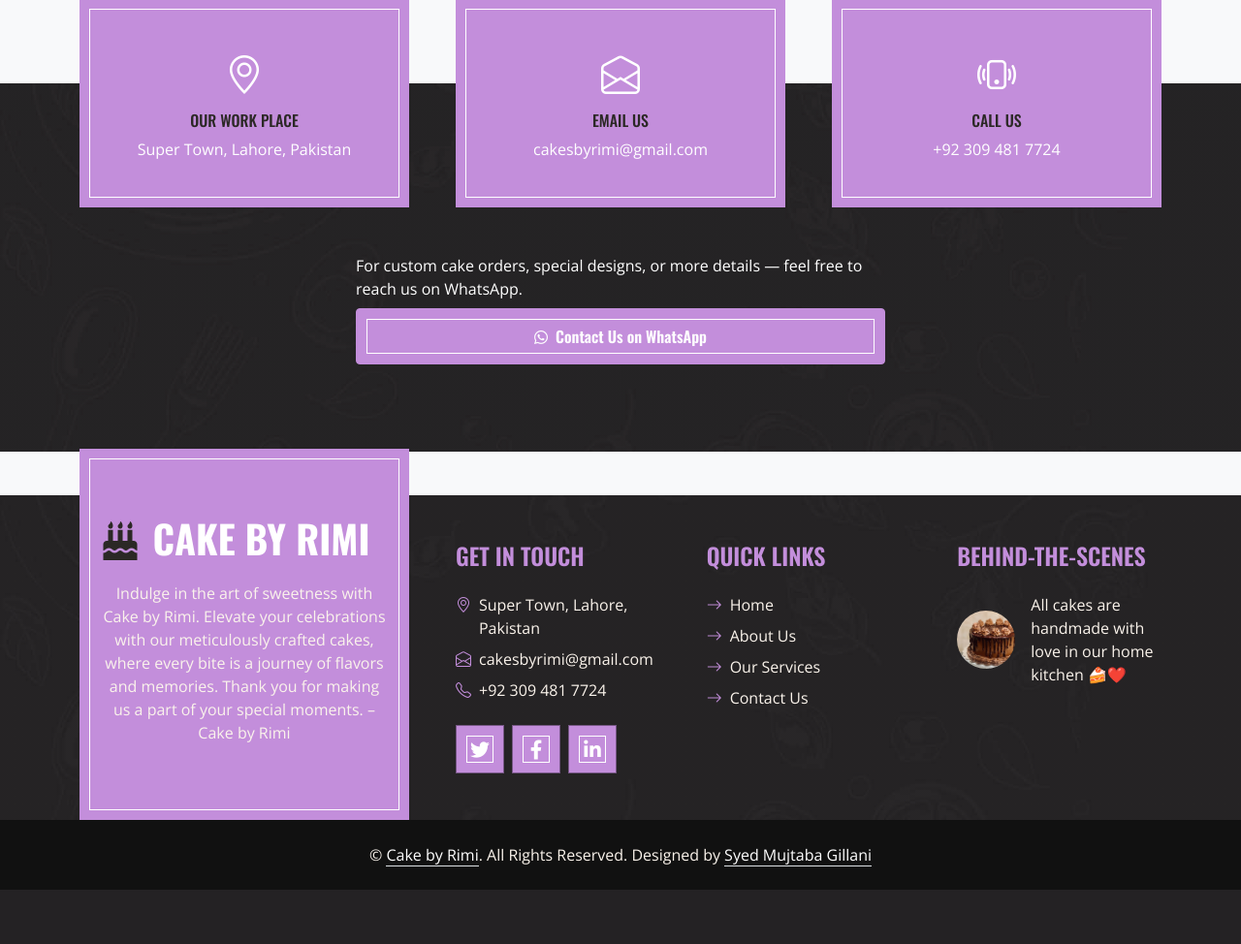
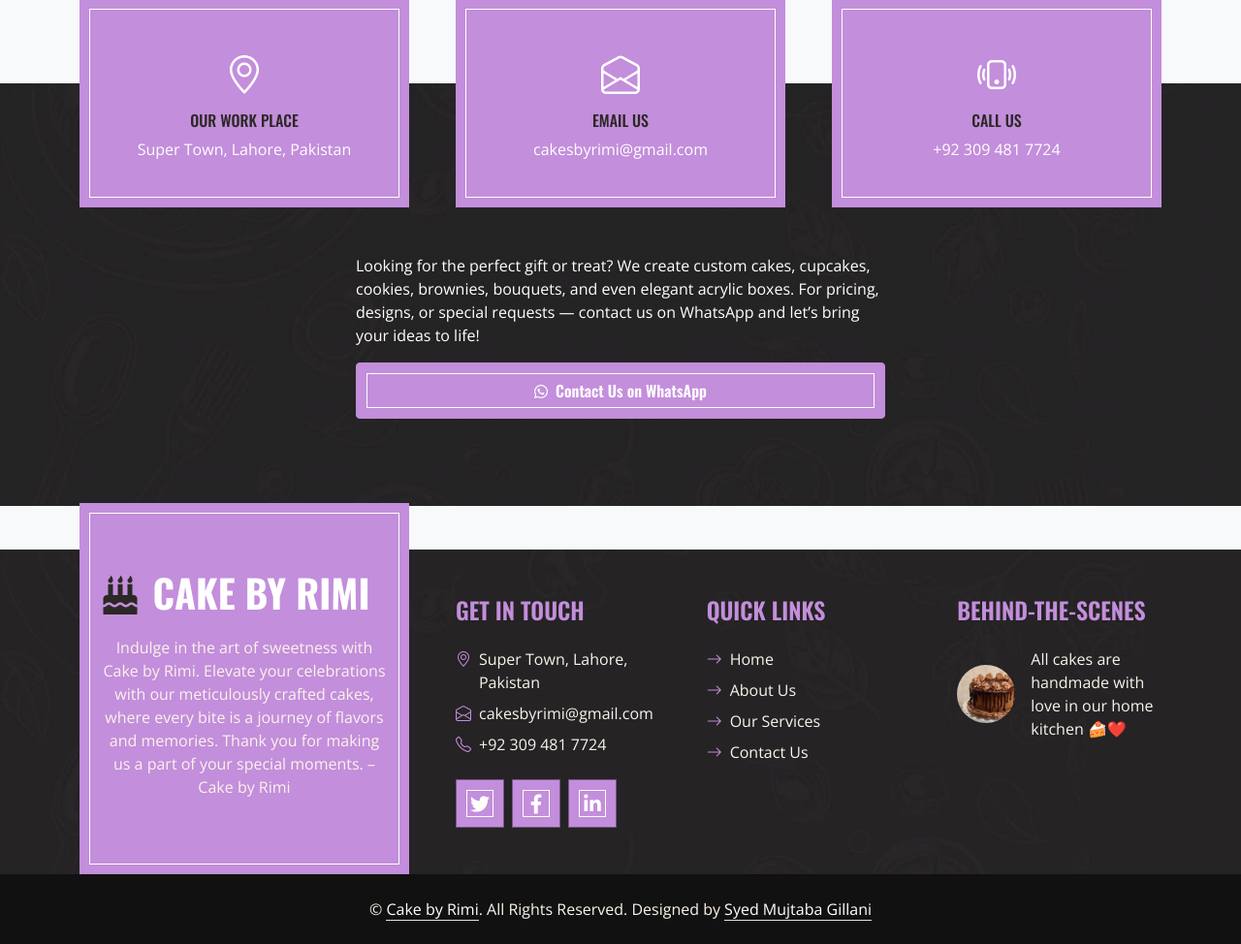
Before and after one commit to Mujtaba-Syed/Cakes_RI, a Django app: page /contactus/ in a window 1280 px wide. Shown: the part 465-1439 px from the top of the page at 97% size. Before the commit the page ends 1383 px from the top, so only its background shows below. Run offline with Django 4.2, Linux system fonts and the light colour scheme; some libraries are stand-ins or nearby versions.

Commit message:
fixed text

```diff
--- a/templates/frontend/contact.html
+++ b/templates/frontend/contact.html
@@ -44,10 +44,12 @@
             <div class="row justify-content-center">
                 <div class="col-lg-6">
                     <p class="mb-2 text-white">
-                        For custom cake orders, special designs, or more details — feel free to reach us on WhatsApp.
-                    </p>
+                        Looking for the perfect gift or treat?
+                        We create custom cakes, cupcakes, cookies, brownies, bouquets, and even elegant acrylic boxes.
+                        For pricing, designs, or special requests — contact us on WhatsApp and let’s bring your ideas to life!
+                        </p>
                     <a href="{% url 'contact_whatsapp' %}?message=Hi! I have some queries about your cakes. Can you please help me?"
-                        class="btn btn-success border-inner w-100 py-3"
+                        class="btn btn-success border-inner w-100 py-3 mt-2"
                         style="background-color: #c38edb ; border-color: #c38edb ;">
                         <i class="fab fa-whatsapp me-2"></i>Contact Us on WhatsApp
                     </a>
```
